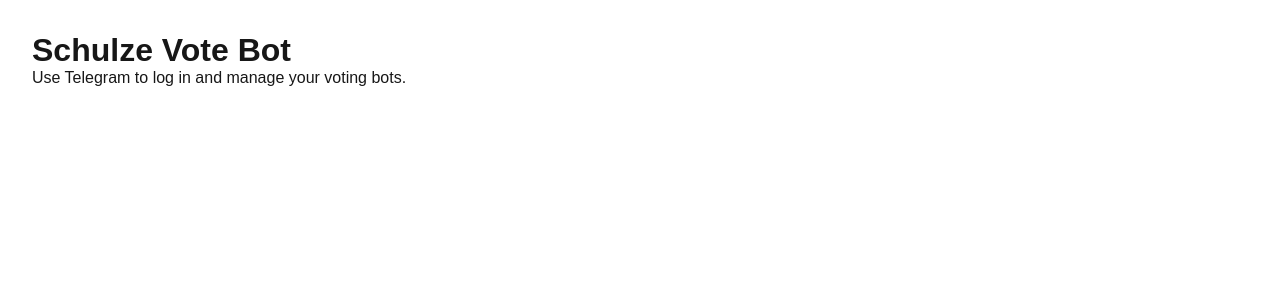
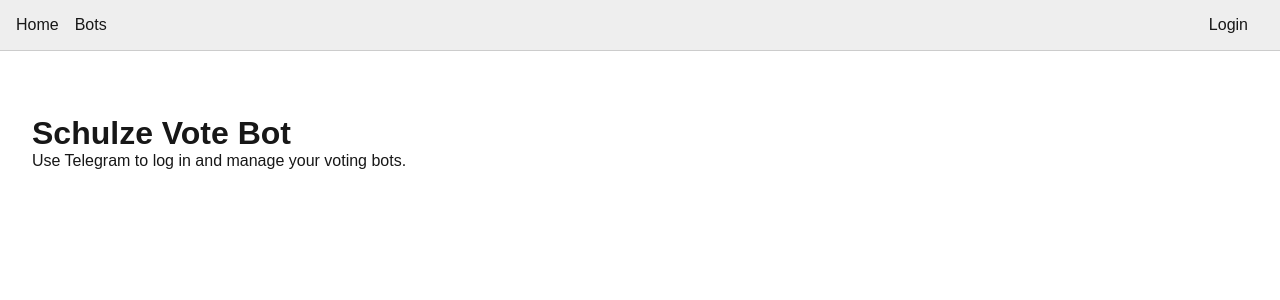
Before and after one commit to Dexoon/schulze-vote-bot, a Next.js app: page / in a window 1280 px wide. Shown: the top 300 px of the page. Built offline with nearby package versions, Linux system fonts and the light colour scheme.

Commit message:
Add user navbar and logout page

```diff
--- /dev/null
+++ b/src/app/Navbar.tsx
@@ -0,0 +1,38 @@
+'use client';
+import Link from 'next/link';
+import { useState, useEffect } from 'react';
+
+export type TgUser = {
+  id: number;
+  first_name: string;
+  last_name?: string;
+  username?: string;
+};
+
+export default function Navbar() {
+  const [user, setUser] = useState<TgUser | null>(null);
+
+  useEffect(() => {
+    try {
+      const stored = localStorage.getItem('tgUser');
+      if (stored) setUser(JSON.parse(stored));
+    } catch {}
+  }, []);
+
+  return (
+    <nav className="navbar">
+      <Link href="/" className="nav-link">Home</Link>
+      <Link href="/bots" className="nav-link">Bots</Link>
+      <div className="nav-user">
+        {user ? (
+          <>
+            <span className="nav-user-name">Logged in as {user.first_name}</span>
+            <Link href="/logout" className="nav-link">Logout</Link>
+          </>
+        ) : (
+          <Link href="/login" className="nav-link">Login</Link>
+        )}
+      </div>
+    </nav>
+  );
+}
--- a/src/app/globals.css
+++ b/src/app/globals.css
@@ -35,6 +35,22 @@
   text-decoration: none;
 }
 
+nav.navbar {
+  display: flex;
+  padding: 1rem;
+  background: #eee;
+  border-bottom: 1px solid #ccc;
+  margin-bottom: 2rem;
+}
+
+.navbar .nav-link {
+  margin-right: 1rem;
+}
+
+.navbar .nav-user {
+  margin-left: auto;
+}
+
 @media (prefers-color-scheme: dark) {
   html {
     color-scheme: dark;
--- a/src/app/layout.tsx
+++ b/src/app/layout.tsx
@@ -1,6 +1,7 @@
 import type { Metadata } from "next";
 import { Geist, Geist_Mono } from "next/font/google";
 import "./globals.css";
+import Navbar from "./Navbar";
 
 const geistSans = Geist({
   variable: "--font-geist-sans",
@@ -25,6 +26,7 @@
   return (
     <html lang="en">
       <body className={`${geistSans.variable} ${geistMono.variable}`}>
+        <Navbar />
         {children}
       </body>
     </html>
```
Also changed, not shown: src/app/logout/page.tsx (added, +16 -0 lines).
